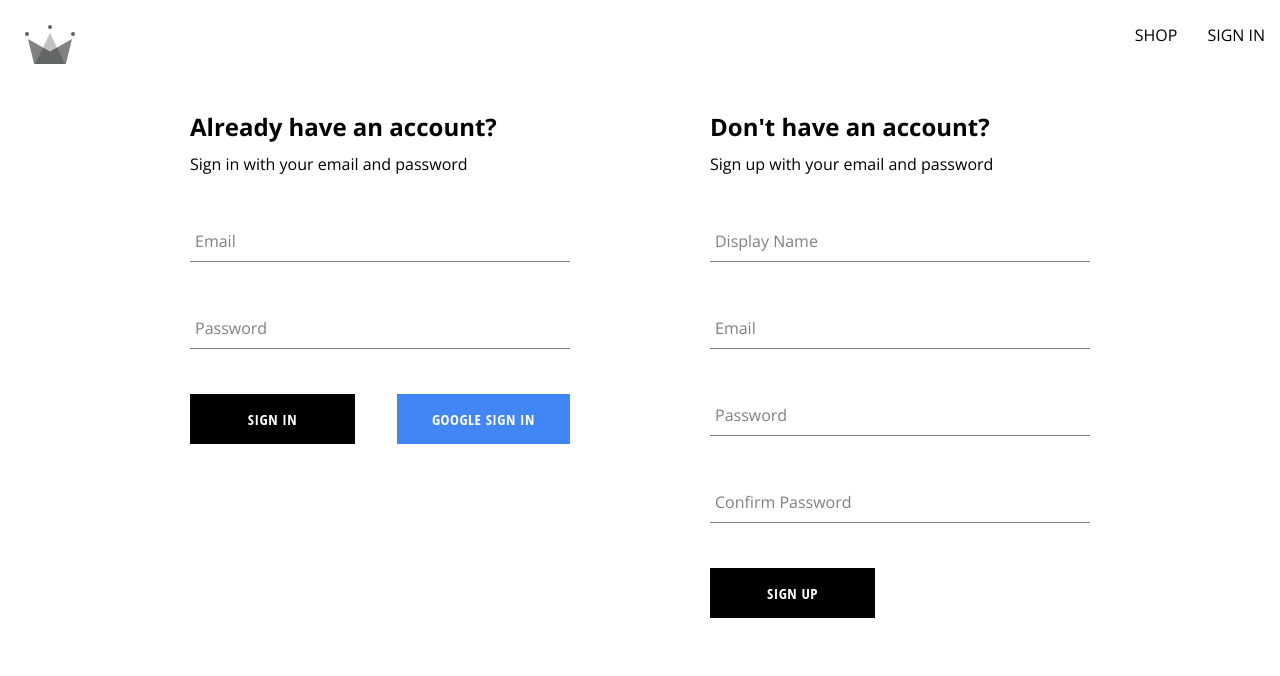
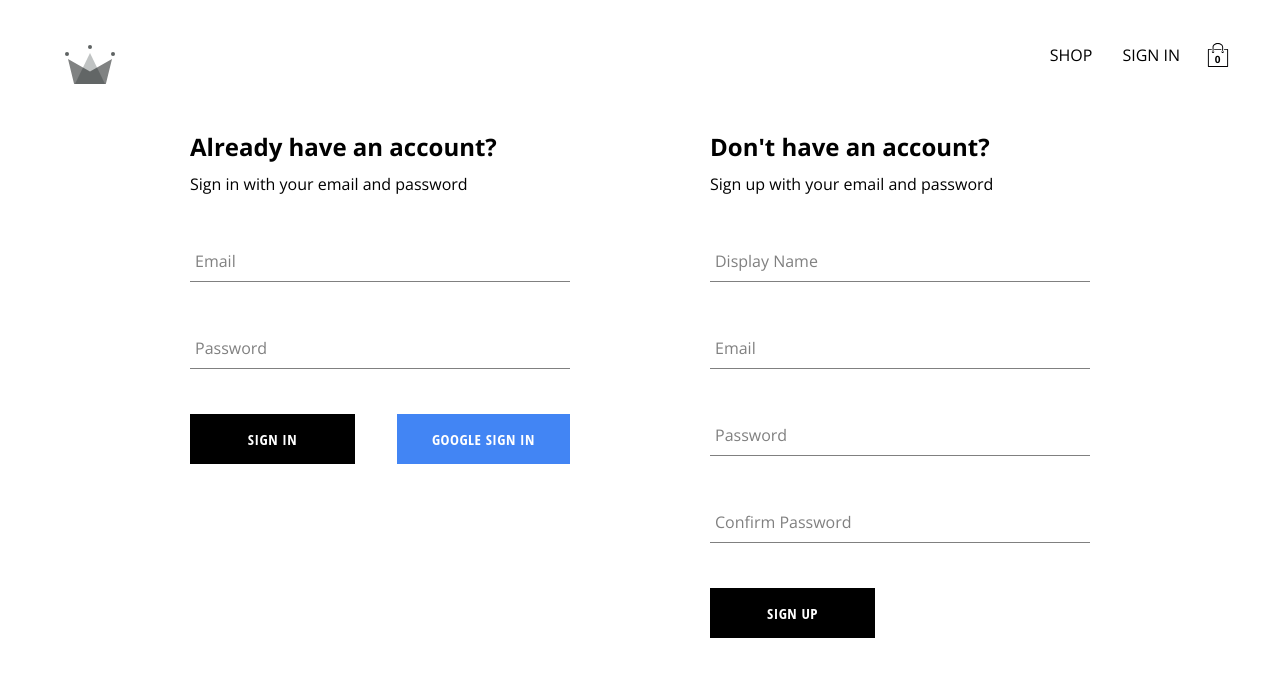
Before and after one commit to stevenjos27/crwn-clothing, a React (Create React App) app: page /auth in a window 1280 px wide. Shown: the top 676 px of the page. Built offline with nearby package versions, Linux system fonts and the light colour scheme; no server answers.

Commit message:
added cart context

```diff
--- /dev/null
+++ b/src/components/cart-dropdown/cart-dropdown.component.jsx
@@ -0,0 +1,14 @@
+import Button from '../button/button.component';
+
+import './cart-dropdown.styles.scss';
+
+const CartDropdown = () => {
+    return (
+        <div className='cart-dropdown-container'>
+            <div className='cart-items' />
+            <Button>GO TO CHECKOUT</Button>
+        </div>
+    );
+};
+
+export default CartDropdown;
--- /dev/null
+++ b/src/components/cart-dropdown/cart-dropdown.styles.scss
@@ -0,0 +1,29 @@
+.cart-dropdown-container {
+    position: absolute;
+    width: 240px;
+    height: 340px;
+    display: flex;
+    flex-direction: column;
+    padding: 20px;
+    border: 1px solid black;
+    background-color: white;
+    top: 90px;
+    right: 40px;
+    z-index: 5;
+
+    .empty-message {
+        font-size: 18px;
+        margin: 50px auto;
+    }
+
+    .cart-items {
+        height: 240px;
+        display: flex;
+        flex-direction: column;
+        overflow: scroll;
+    }
+
+    button {
+        margin-top: auto;
+    }
+}
--- /dev/null
+++ b/src/components/cart-icon/cart-icon.component.jsx
@@ -0,0 +1,21 @@
+import { useContext } from 'react';
+
+import { ReactComponent as ShoppingIcon } from '../../assets/shopping-bag.svg';
+import { CartContext } from '../../contexts/cart.context';
+
+import './cart-icon.styles.scss';
+
+const CartIcon = () => {
+    const { isCartOpen, setIsCartOpen } = useContext(CartContext);
+
+    const toggleCart = () => setIsCartOpen(!isCartOpen);
+
+    return (
+        <div className='cart-icon-container' onClick={toggleCart}>
+            <ShoppingIcon className='shopping-icon' />
+            <span className='item-count'>0</span>
+        </div>
+    );
+};
+
+export default CartIcon;
--- /dev/null
+++ b/src/components/cart-icon/cart-icon.styles.scss
@@ -0,0 +1,21 @@
+.cart-icon-container {
+    width: 45px;
+    height: 45px;
+    position: relative;
+    display: flex;
+    align-items: center;
+    justify-content: center;
+    cursor: pointer;
+
+    .shopping-icon {
+        width: 24px;
+        height: 24px;
+    }
+
+    .item-count {
+        position: absolute;
+        font-size: 10px;
+        font-weight: bold;
+        bottom: 12px;
+    }
+}
--- /dev/null
+++ b/src/contexts/cart.context.jsx
@@ -0,0 +1,13 @@
+import { createContext, useState } from "react";
+
+export const CartContext = createContext({
+    isCartOpen: false,
+    setIsCartOpen: () => {},
+});
+
+export const CartProvider = ({children}) => {
+    const [isCartOpen, setIsCartOpen] = useState(false);
+    const value = {isCartOpen, setIsCartOpen};
+
+    return <CartContext.Provider value={value}>{children}</CartContext.Provider>
+};
--- a/src/index.js
+++ b/src/index.js
@@ -6,6 +6,7 @@
 import App from './App';
 import { UserProvider } from './contexts/user.context';
 import { ProductProvider } from './contexts/products.context';
+import { CartProvider } from './contexts/cart.context';
 
 import './index.scss';
 
@@ -15,7 +16,9 @@
         <BrowserRouter>
             <UserProvider>
                 <ProductProvider>
-                    <App />
+                    <CartProvider>
+                        <App />
+                    </CartProvider>
                 </ProductProvider>
             </UserProvider>
         </BrowserRouter>
--- a/src/index.scss
+++ b/src/index.scss
@@ -1,5 +1,6 @@
 body {
   margin: 0;
+  padding: 20px 40px;
   font-family: "Open Sans", sans-serif;
   -webkit-font-smoothing: antialiased;
   -moz-osx-font-smoothing: grayscale;
--- a/src/routes/navigation/navigation.component.jsx
+++ b/src/routes/navigation/navigation.component.jsx
@@ -2,13 +2,18 @@
 import { Outlet, Link } from "react-router-dom";
 
 import { ReactComponent as CrwnLogo } from "../../assets/crown.svg";
+import CartIcon from "../../components/cart-icon/cart-icon.component";
+import CartDropdown from "../../components/cart-dropdown/cart-dropdown.component";
+
 import { UserContext } from "../../contexts/user.context";
+import { CartContext } from "../../contexts/cart.context";
 import { signOutUser } from "../../utils/firebase/firebase.utils";
 
 import "./navigation.styles.scss";
 
 const Navigation = () => {
   const { currentUser } = useContext(UserContext);
+  const { isCartOpen } = useContext(CartContext);
 
   return (
     <Fragment>
@@ -29,7 +34,9 @@
               SIGN IN
             </Link>
           )}
+          <CartIcon />
         </div>
+        {isCartOpen && <CartDropdown />}
       </div>
       <Outlet />
     </Fragment>
```
Also changed, not shown: src/assets/shopping-bag.svg (added).
